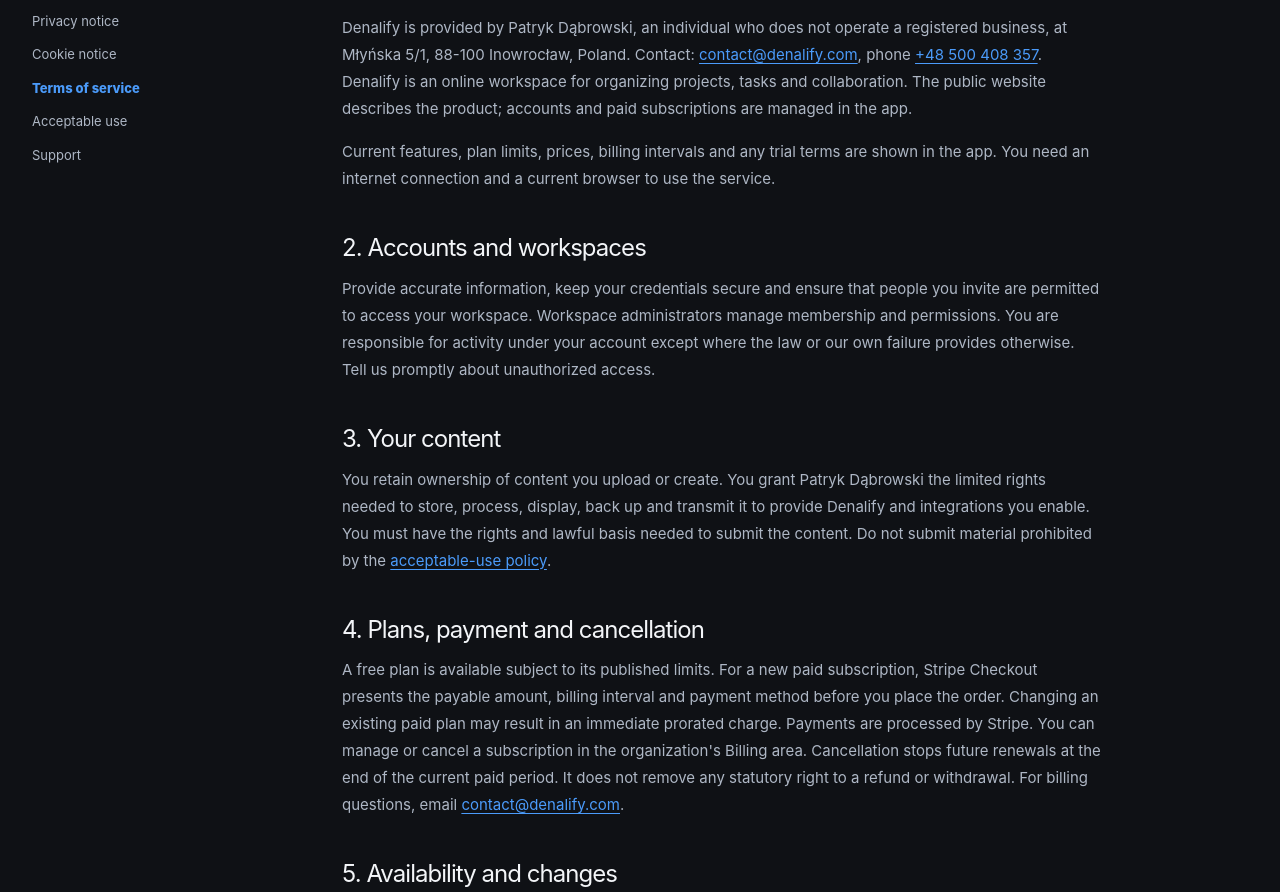
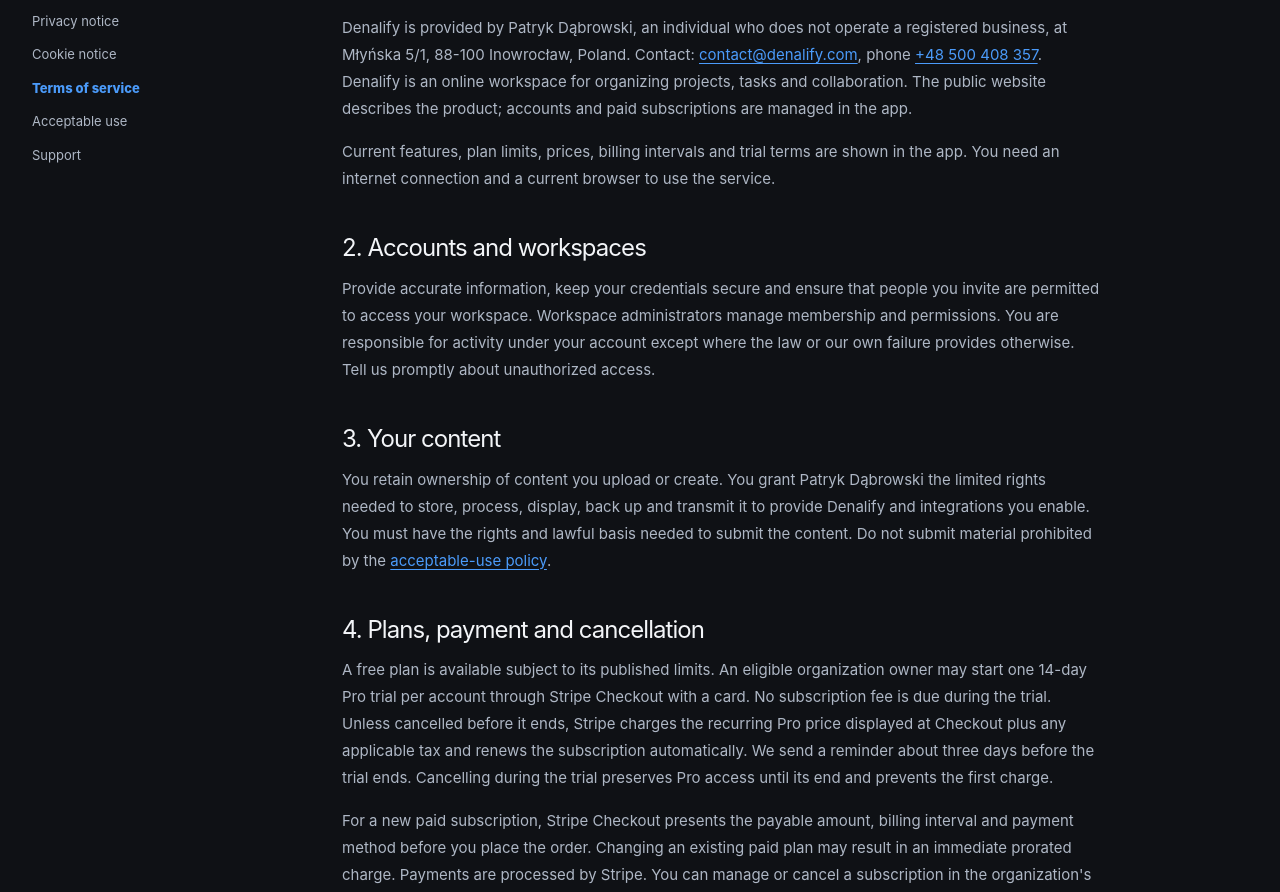
Before and after one commit to Denalify/Landing-Page, a Nuxt app: page /terms in a window 1280 px wide. Shown: the part 480-1372 px from the top of the page. Built offline with nearby package versions, Linux system fonts and the light colour scheme.

Commit message:
Update terms.vue

```diff
--- a/app/pages/terms.vue
+++ b/app/pages/terms.vue
@@ -8,7 +8,7 @@
   <LegalArticle eyebrow="LEGAL / 03" title="Terms of service" introduction="The terms for creating a Denalify workspace and using the service.">
     <h2>1. Provider and service</h2>
     <p>Denalify is provided by Patryk Dąbrowski, an individual who does not operate a registered business, at Młyńska 5/1, 88-100 Inowrocław, Poland. Contact: <a href="mailto:contact@denalify.com">contact@denalify.com</a>, phone <a href="tel:+48500408357">+48 500 408 357</a>. Denalify is an online workspace for organizing projects, tasks and collaboration. The public website describes the product; accounts and paid subscriptions are managed in the app.</p>
-    <p>Current features, plan limits, prices, billing intervals and any trial terms are shown in the app. You need an internet connection and a current browser to use the service.</p>
+    <p>Current features, plan limits, prices, billing intervals and trial terms are shown in the app. You need an internet connection and a current browser to use the service.</p>
 
     <h2>2. Accounts and workspaces</h2>
     <p>Provide accurate information, keep your credentials secure and ensure that people you invite are permitted to access your workspace. Workspace administrators manage membership and permissions. You are responsible for activity under your account except where the law or our own failure provides otherwise. Tell us promptly about unauthorized access.</p>
@@ -17,7 +17,8 @@
     <p>You retain ownership of content you upload or create. You grant Patryk Dąbrowski the limited rights needed to store, process, display, back up and transmit it to provide Denalify and integrations you enable. You must have the rights and lawful basis needed to submit the content. Do not submit material prohibited by the <NuxtLink to="/acceptable-use">acceptable-use policy</NuxtLink>.</p>
 
     <h2>4. Plans, payment and cancellation</h2>
-    <p>A free plan is available subject to its published limits. For a new paid subscription, Stripe Checkout presents the payable amount, billing interval and payment method before you place the order. Changing an existing paid plan may result in an immediate prorated charge. Payments are processed by Stripe. You can manage or cancel a subscription in the organization's Billing area. Cancellation stops future renewals at the end of the current paid period. It does not remove any statutory right to a refund or withdrawal. For billing questions, email <a href="mailto:contact@denalify.com">contact@denalify.com</a>.</p>
+    <p>A free plan is available subject to its published limits. An eligible organization owner may start one 14-day Pro trial per account through Stripe Checkout with a card. No subscription fee is due during the trial. Unless cancelled before it ends, Stripe charges the recurring Pro price displayed at Checkout plus any applicable tax and renews the subscription automatically. We send a reminder about three days before the trial ends. Cancelling during the trial preserves Pro access until its end and prevents the first charge.</p>
+    <p>For a new paid subscription, Stripe Checkout presents the payable amount, billing interval and payment method before you place the order. Changing an existing paid plan may result in an immediate prorated charge. Payments are processed by Stripe. You can manage or cancel a subscription in the organization's Billing area. Cancellation stops future renewals at the end of the current period. It does not remove any statutory right to a refund or withdrawal. For billing questions, email <a href="mailto:contact@denalify.com">contact@denalify.com</a>.</p>
 
     <h2>5. Availability and changes</h2>
     <p>We work to keep the service available and secure, but do not promise uninterrupted access or a specific uptime level unless a separate agreement says so. We may update features to improve the service or meet security and legal requirements. We will give appropriate notice of material adverse changes and respect rights required by law.</p>
```
